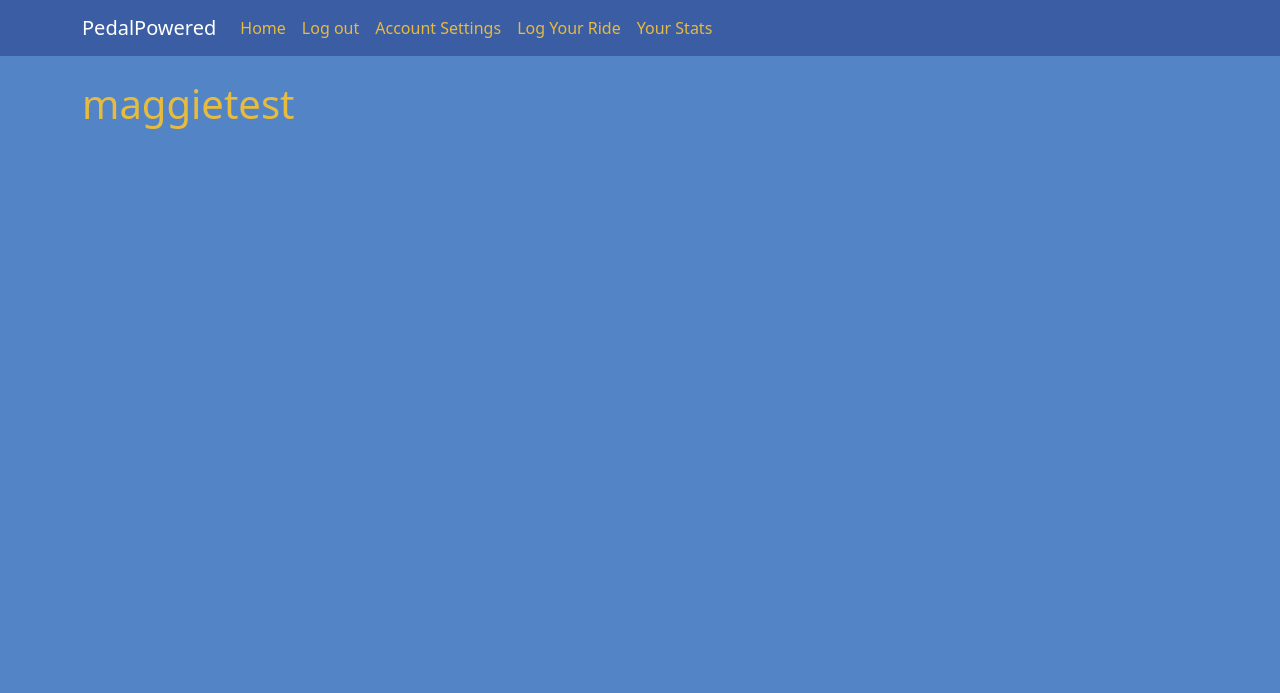
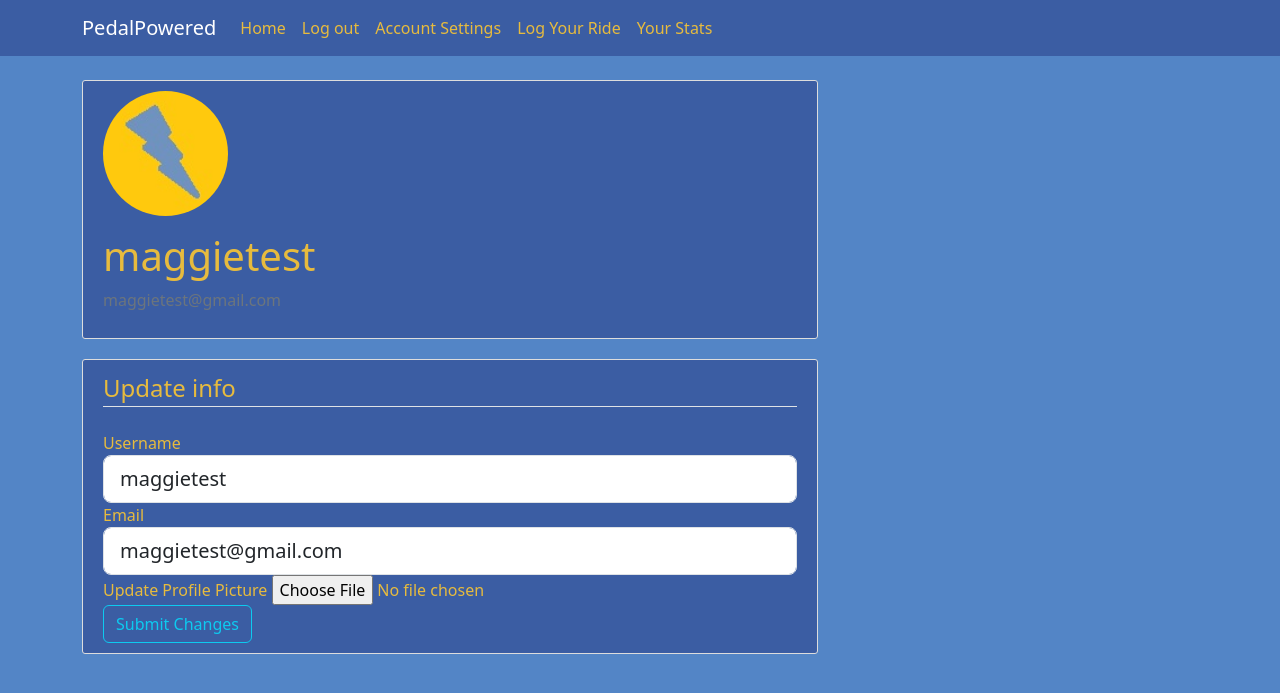
Before and after one commit to Teragram04/PedalPowered, a Flask app: page /account in a window 1280 px wide. Shown: the top 693 px of the page. Run offline with Flask 3, Linux system fonts and the light colour scheme; a user stored in the database is signed in; some libraries are stand-ins or nearby versions; some web fonts are replaced.

Commit message:
PED-1 add profile pic capability

```diff
--- a/pedalpowered/forms.py
+++ b/pedalpowered/forms.py
@@ -1,7 +1,9 @@
 from flask_wtf import FlaskForm
+from flask_wtf.file import FileField, FileAllowed
 from wtforms import StringField, PasswordField, SubmitField, BooleanField
 from wtforms.validators import DataRequired, Length, Email, EqualTo, ValidationError
 from pedalpowered.models import User
+from flask_login import current_user
 
 #Used to write classes in py that are THEN converted to html within the template
 
@@ -43,3 +45,26 @@ class LoginForm(FlaskForm):
     remember = BooleanField('Remember Login')
 
     submit_registration = SubmitField('Login!')
+
+
+class UpdateAcctForm(FlaskForm):
+
+    username = StringField('Username', validators=[DataRequired(),Length(min=2,
+    max= 20, message="Username must be between 5-20 characters long")])
+
+    email = StringField('Email', validators=[DataRequired(), Email()])
+
+    picture = FileField('Update Profile Picture', validators=[FileAllowed(['jpg','png'])])
+    submit_registration = SubmitField('Submit Changes')
+
+    def validate_username(self, username):
+        if username.data != current_user.username:
+            user = User.query.filter_by(username = username.data).first()
+            if user:
+                raise ValidationError('Username taken, try again')
+
+    def validate_email(self, email):
+        if email.data != current_user.email:
+            user = User.query.filter_by(email = email.data).first()
+            if user:
+                raise ValidationError('This email has an associated account already')
--- a/pedalpowered/routes.py
+++ b/pedalpowered/routes.py
@@ -1,8 +1,11 @@
 from flask import render_template, url_for, flash, redirect, request
 from pedalpowered.models import User, rides
-from pedalpowered.forms import RegisterForm, LoginForm
+from pedalpowered.forms import RegisterForm, LoginForm, UpdateAcctForm
 from pedalpowered import app, db, bcrypt
 from flask_login import login_user, current_user, logout_user, login_required
+import secrets
+import os
+from PIL import Image
 
 @app.route("/home")
 @login_required
@@ -59,10 +62,40 @@ def logout():
     logout_user()
     return redirect(url_for('login'))
 
-@app.route("/account")
+
+def set_profile_pic(form_picture):
+    random_pic_name = secrets.token_hex(8)
+    f_name, f_ext = os.path.splitext(form_picture.filename)
+    picture_file_name = random_pic_name + f_ext
+    pic_path = os.path.join(app.root_path, 'static/profile_pics',picture_file_name)
+    output_size = (100,100)
+    i = Image.open(form_picture)
+    i.thumbnail(output_size)
+    i.save(pic_path)
+    return  picture_file_name
+
+
+
+
+
+@app.route("/account", methods = ['GET','POST'])
 @login_required
 def account():
-    return render_template("account.html", title="Login")
+    form = UpdateAcctForm()
+    if form.validate_on_submit():
+        if form.picture.data:
+            picture_file = set_profile_pic(form.picture.data)
+            current_user.img_file = picture_file
+        current_user.username = form.username.data
+        current_user.email = form.email.data
+        db.session.commit()
+        flash('Account info upates', 'success')
+        return redirect(url_for('account'))
+    elif request.method == 'GET':
+        form.username.data = current_user.username
+        form.email.data = current_user.email
+    image_file = url_for('static', filename='profile_pics/' + current_user.img_file)
+    return render_template("account.html", title="Login", image_file = image_file, form=form)
 
 
 #python -m flask --app PedalPowered run
--- a/pedalpowered/templates/account.html
+++ b/pedalpowered/templates/account.html
@@ -1,7 +1,75 @@
 {% extends "layout.html" %}
 
 {% block content %}
+    <div class = 'content-section'>
+        <div class = 'media'>
+            <img class = 'rounded-circle account-img' src="{{image_file}}">
+            <div class = 'media-body'>
+                <h2 class = 'account-heading'>{{current_user.username}}</h2>
+                <p class = 'text-secondary'>{{current_user.email}}</p>
+            </div>
+        </div>
+    </div>
 
-    <h1>{{current_user.username}}</h1>
+        <!--Insert forms within content section-->
+        <div class = "content-section">
 
+            <form method = "POST" action = "" enctype="multipart/form-data">
+                {{ form.hidden_tag() }}
+
+                <fieldset class="form-group">
+
+                    <!--Create the body of the form-->
+                    <legend class="border-bottom mb-4">Update info</legend>
+                    <div class="form-group">
+
+                        <!--Create username field. Repeats for email and password-->
+                        {{form.username.label(class="form-control-label")}}
+                        <!--Print any errors-->
+                        {% if form.username.errors %}
+
+                            {{form.username(class="form-control form-control-lg is-invalid")}}
+
+                                <div class="invalid-feedback">
+                                    {% for error in form.username.errors %}
+                                        <span>{{error}}</span>
+                                    {% endfor %}
+                                </div>
+                        {% else %}
+                            {{form.username(class="form-control form-control-lg")}}
+                        {% endif %}
+                        <!--DONE PRINTING ERRORS-->
+                    </div>
+
+                    <!--Create Email field-->
+                    <div class="form-group">
+                        {{form.email.label(class="form-control-label")}}
+                        {% if form.email.errors %}
+
+                            {{form.email(class="form-control form-control-lg is-invalid")}}
+
+                                <div class="invalid-feedback">
+                                    {% for error in form.email.errors %}
+                                        <span>{{error}}</span>
+                                    {% endfor %}
+                                </div>
+                        {% else %}
+                            {{form.email(class="form-control form-control-lg")}}
+                        {% endif %}
+                    </div>
+                    <div class="form-group">
+                        {{form.picture.label()}}
+                        {{form.picture(class = "form-control-file")}}
+                        {% if form.picture.errors %}
+                            {% for error in form.picture.errors %}
+                                <span class="text-danger">{{error}}</span>
+                            {% endfor %}
+                        {% endif %}
+                    </div>
+                </fieldset>
+                <div class="form-group">
+                    {{form.submit_registration(class="btn btn-outline-info")}}
+                </div>
+            </form>
+        </div>
 {% endblock content %}
```
Also changed, not shown: README.md, instance/site.db, pedalpowered/static/profile_pics/312cd69967dae396.png (added), pedalpowered/static/profile_pics/79d81454083b9211.jpg (added), pedalpowered/static/profile_pics/8c41fe858749d941.jpg (added), pedalpowered/static/profile_pics/a5777daf84f6ad0a.jpg (added), pedalpowered/static/profile_pics/bbef66dd704cdeab.jpg (added), pedalpowered/static/profile_pics/default.jpg (added), 1 other file.
